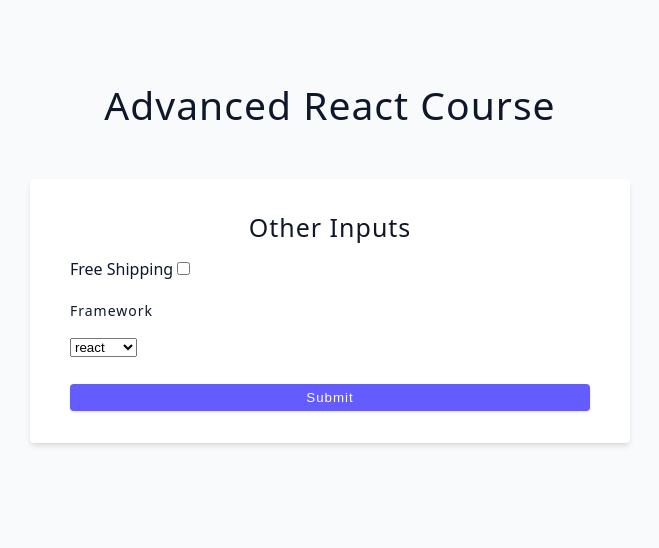
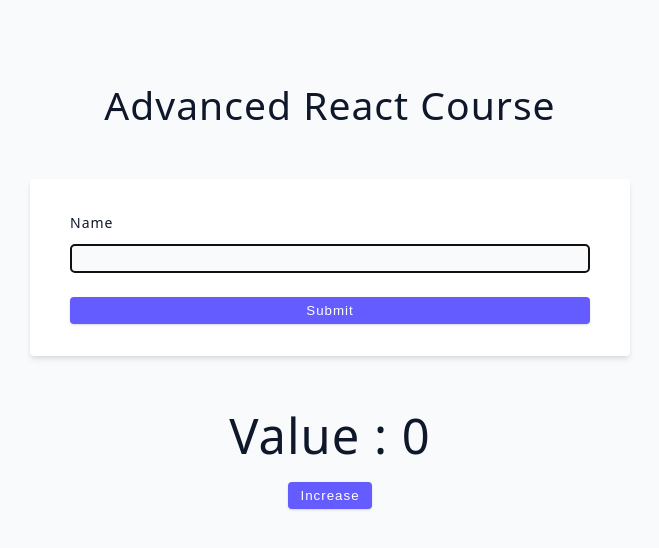
Before and after one commit to Quwambinuyo/03-advanced-react, a React (Vite) app: page / in a window 1280 px wide. Shown: the top 548 px of the page, without its empty margins (310-969 px from the left). Built offline with nearby package versions, Linux system fonts and the light colour scheme.

Commit message:
useRef initial render

```diff
--- a/src/App.jsx
+++ b/src/App.jsx
@@ -1,4 +1,4 @@
-import List from "./tutorial/06-forms/starter/04-other-inputs";
+import List from "./tutorial/07-useRef/starter/01-useRef-basics";
 
 function App() {
   return (
--- a/src/tutorial/07-useRef/starter/01-useRef-basics.jsx
+++ b/src/tutorial/07-useRef/starter/01-useRef-basics.jsx
@@ -1,27 +1,50 @@
-import { useEffect, useRef, useState } from 'react';
+import { useEffect, useRef, useState } from "react";
 
 const UseRefBasics = () => {
   const [value, setValue] = useState(0);
+  const refContainer = useRef(null);
+  const isMounted = useRef(false);
+
+  // console.log(refContainer);
+
+  useEffect(() => {
+    refContainer.current.focus();
+  });
+
+  useEffect(() => {
+    if (!isMounted.current) {
+      isMounted.current = true;
+      return;
+    }
+    console.log("re render");
+  }, [value]);
 
   const handleSubmit = (e) => {
     e.preventDefault();
+    const name = refContainer.current.value;
+    console.log(name);
   };
 
   return (
     <div>
-      <form className='form' onSubmit={handleSubmit}>
-        <div className='form-row'>
-          <label htmlFor='name' className='form-label'>
+      <form className="form" onSubmit={handleSubmit}>
+        <div className="form-row">
+          <label htmlFor="name" className="form-label">
             Name
           </label>
-          <input type='text' id='name' className='form-input' />
+          <input
+            type="text"
+            id="name"
+            className="form-input"
+            ref={refContainer}
+          />
         </div>
-        <button type='submit' className='btn btn-block'>
+        <button type="submit" className="btn btn-block">
           submit
         </button>
       </form>
       <h1>value : {value}</h1>
-      <button onClick={() => setValue(value + 1)} className='btn'>
+      <button onClick={() => setValue(value + 1)} className="btn">
         increase
       </button>
     </div>
```
Also changed, not shown: src/tutorial/06-forms/starter/05-form-data.jsx (+24 -16 lines).
